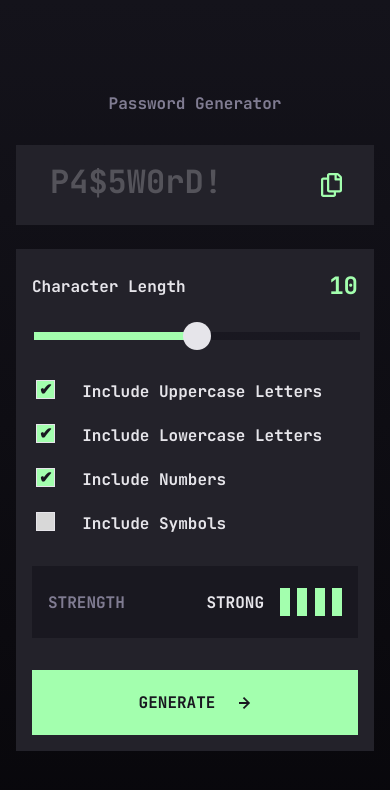
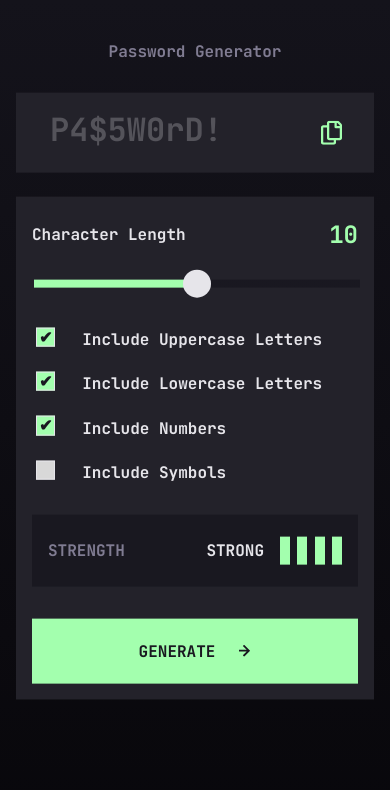
Before and after one commit to ssejjemba/password-generator, a React (Vite) app: page / in a window 390 px wide. Shown: the top 790 px of the page. Built offline with nearby package versions, Linux system fonts and the light colour scheme.

Commit message:
Adapt styles to mirror design

```diff
--- a/src/containers/Layout/Layout.module.css
+++ b/src/containers/Layout/Layout.module.css
@@ -1,9 +1,13 @@
 .container {
   display: flex;
   flex-direction: column;
+  height: fit-content;
   max-width: 540px;
   width: 100%;
   overflow: hidden;
+  position: relative;
+  top: 50%;
+  transform: translateY(calc(-50% - 62px));
 }
 
 .app_name {
@@ -11,3 +15,9 @@
   text-align: center;
   margin-bottom: 31px;
 }
+
+@media only screen and (max-width: 500px) {
+  .container {
+    transform: translateY(calc(-50% - 52px));
+  }
+}
--- a/src/index.css
+++ b/src/index.css
@@ -47,7 +47,7 @@ body {
   width: 100%;
   height: 100vh;
   display: flex;
-  align-items: center;
+  /* align-items: center; */
   justify-content: center;
 }
 
```
